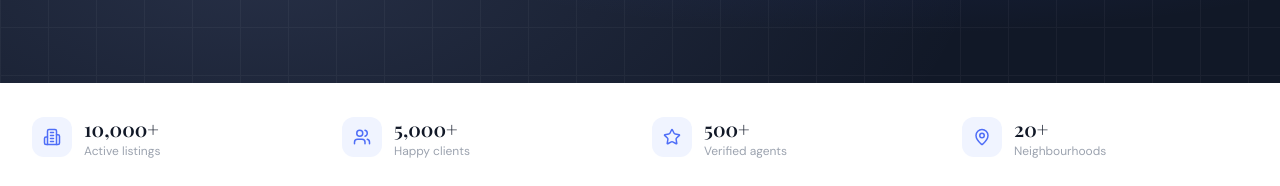
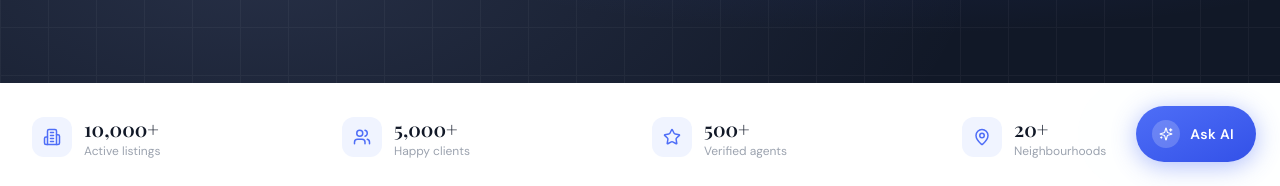
Before and after one commit to Cptzeph23/Quishi_ke, a Next.js app in the folder frontend/: page / in a window 1280 px wide. Shown: the part 614-800 px from the top of the page. Built offline with nearby package versions, Linux system fonts and the light colour scheme; no server answers; a web font is replaced by a local one.

Commit message:
AI chat Bubble

```diff
--- a/frontend/src/app/layout.tsx
+++ b/frontend/src/app/layout.tsx
@@ -5,7 +5,8 @@
 import type { Metadata } from "next";
 import { DM_Sans, Playfair_Display } from "next/font/google";
 import "@/styles/globals.css";
-import { Providers } from "./providers";
+import { Providers }      from "./providers";
+import { AIChatBubble }   from "@/components/layout/AIChatBubble";
 
 const dmSans = DM_Sans({
   subsets:  ["latin"],
@@ -49,7 +50,10 @@
       suppressHydrationWarning
     >
       <body className="min-h-screen bg-[#FAFAF8] font-sans antialiased">
-        <Providers>{children}</Providers>
+        <Providers>
+          {children}
+          <AIChatBubble />
+        </Providers>
       </body>
     </html>
   );
```
Also changed, not shown: frontend/src/components/layout/AIChatBubble.tsx (renamed from frontend/src/components/layout/AIBubble.tsx).
